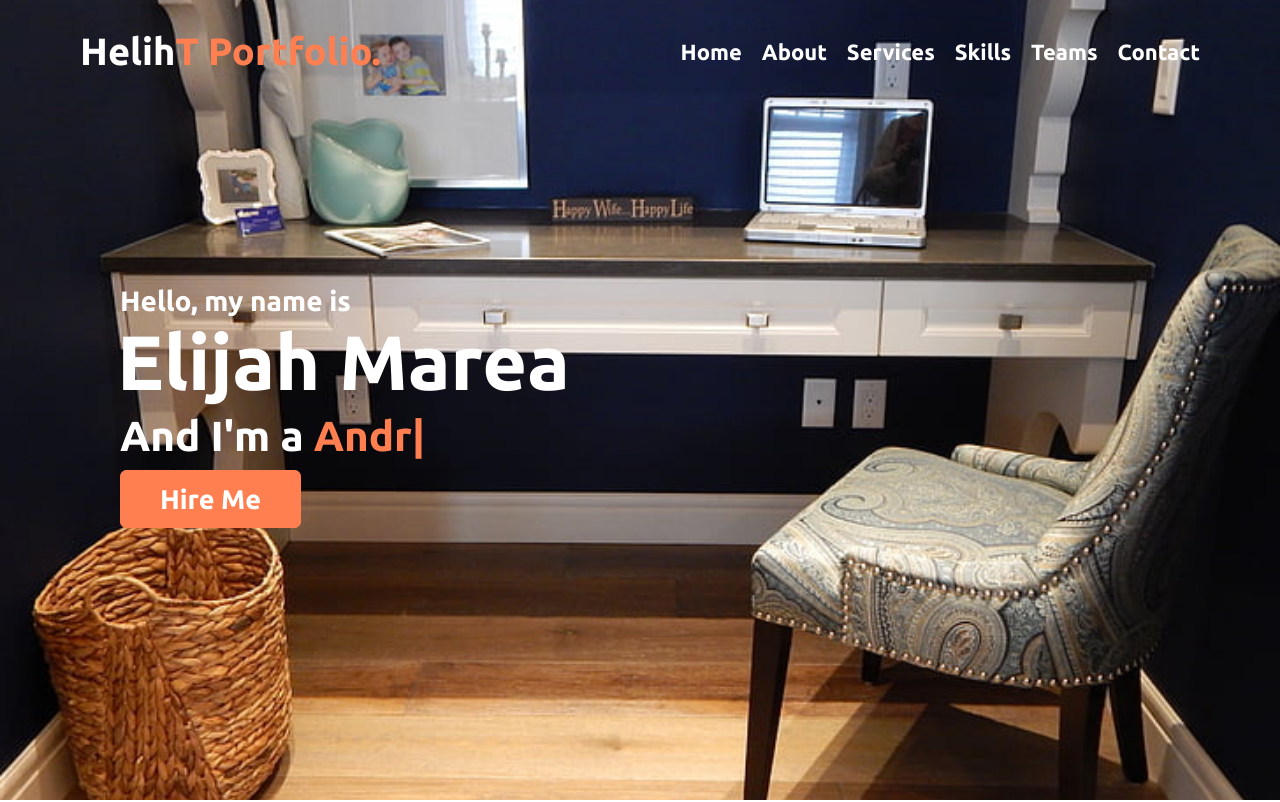
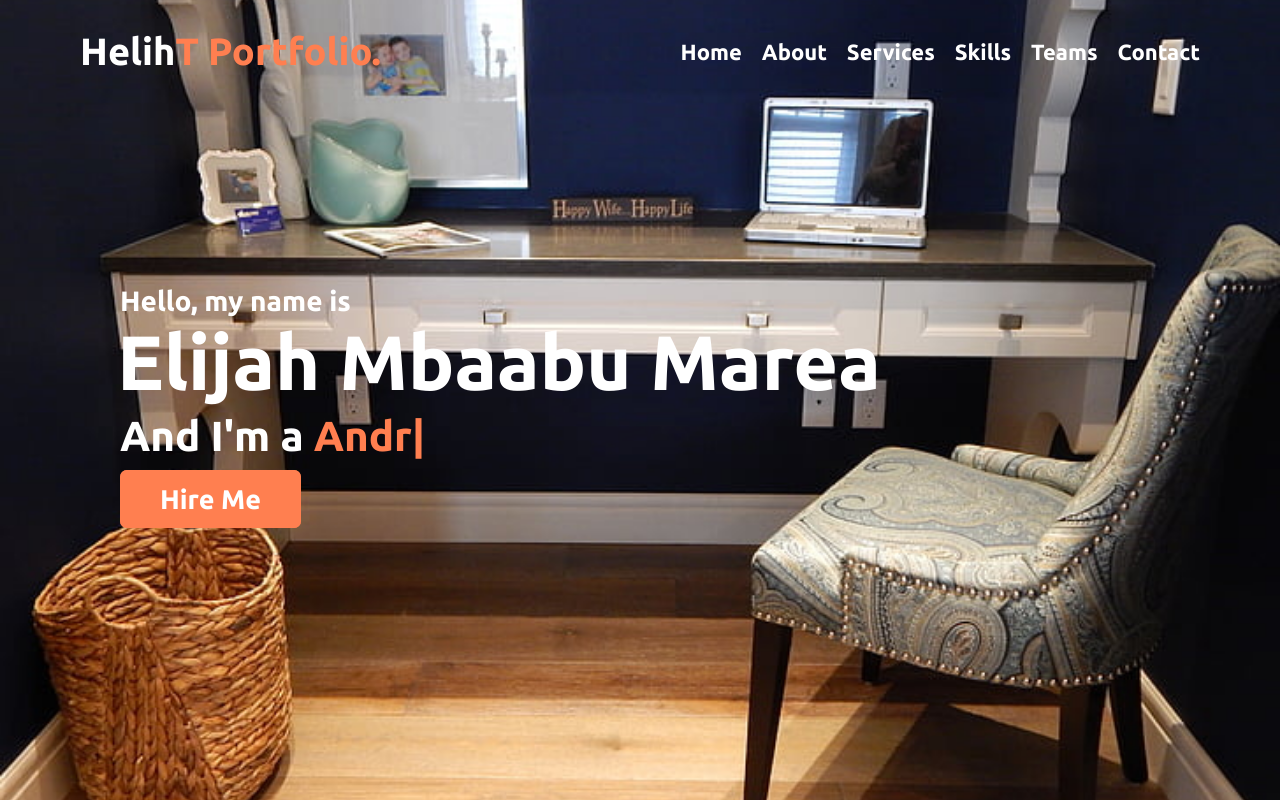
Before and after one commit to elijahmbaabu/elijahmbaabu.github.io, a plain HTML site: page index.html in a window 1280 px wide. Shown: the top 802 px of the page. Drawn offline with nearby package versions, Linux system fonts and the light colour scheme.

```diff
--- a/index.html
+++ b/index.html
@@ -45,7 +45,7 @@
         <div class="max-width">
             <div class="home-items">
                 <div class="item1">Hello, my name is  </div>
-                <div class="item2">Elijah Marea </div>
+                <div class="item2">Elijah Mbaabu Marea </div>
                 <div class="item3">And I'm a <span class="typing"></span></div>
                 <br>
                     <a href="#">Hire Me</a>
```
Also changed, not shown: Images/helih1.jpeg.
